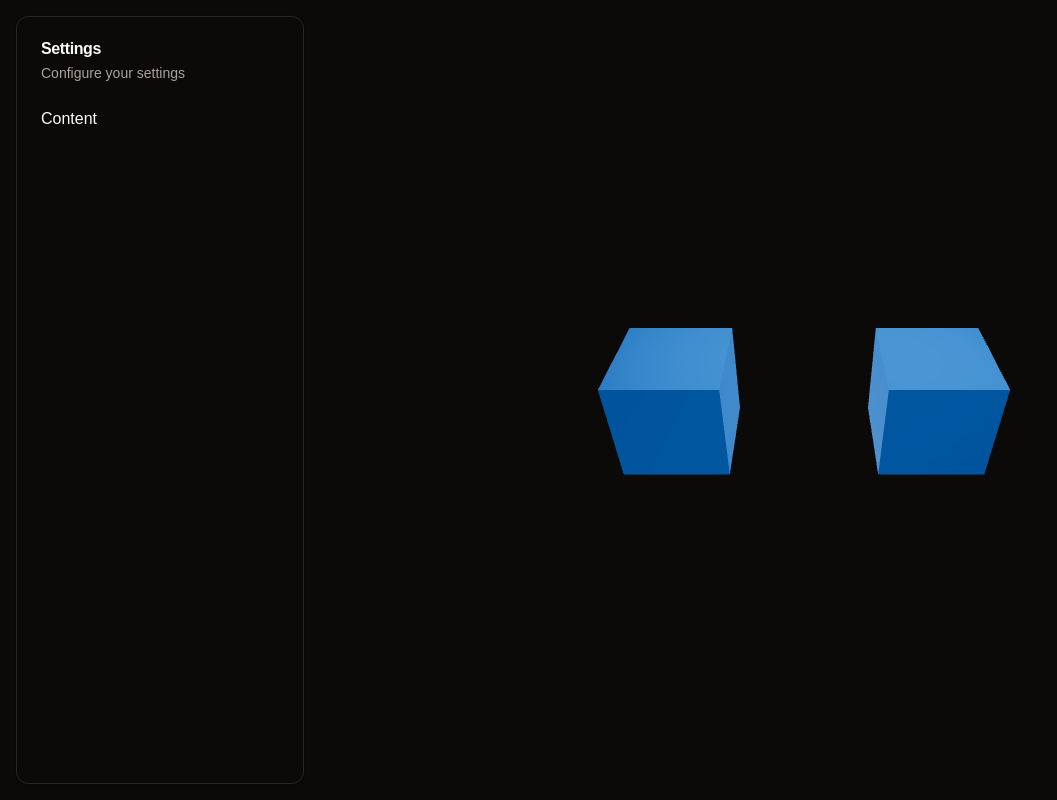
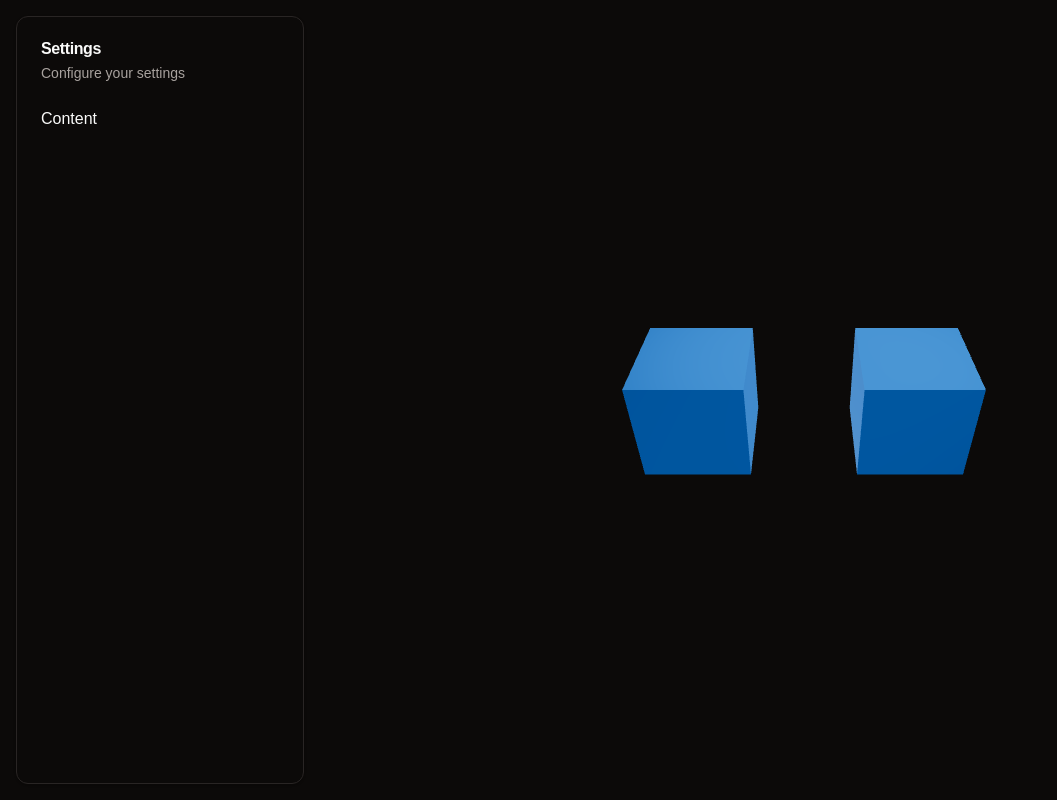
Before and after one commit to BrittleFoot/dats-new-way-3d, a Next.js app: page / in a window 1280 px wide. Shown: the whole page, without its empty margins (0-1057 px from the left). Built offline with nearby package versions, Linux system fonts and the light colour scheme.

Commit message:
camera controls

```diff
--- a/package.json
+++ b/package.json
@@ -9,7 +9,9 @@
         "lint": "next lint"
     },
     "dependencies": {
+        "@react-three/drei": "^9.120.4",
         "@react-three/fiber": "^8.17.10",
+        "@react-three/rapier": "^1.5.0",
         "class-variance-authority": "^0.7.1",
         "clsx": "^2.1.1",
         "lucide-react": "^0.469.0",
--- a/src/components/scene.tsx
+++ b/src/components/scene.tsx
@@ -1,6 +1,12 @@
+/* eslint-disable @typescript-eslint/no-unused-vars */
 'use client'
 
-import { Canvas, ThreeElements, useFrame } from '@react-three/fiber'
+import {
+    CameraControls,
+    KeyboardControls,
+    useKeyboardControls,
+} from '@react-three/drei'
+import { Canvas, ThreeElements, useFrame, useThree } from '@react-three/fiber'
 import { useRef, useState } from 'react'
 import * as THREE from 'three'
 
@@ -16,19 +22,66 @@ function Box(props: ThreeElements['mesh']) {
             {...props}
             ref={meshRef}
             scale={active ? 1.5 : 1}
-            onClick={() => setActive(!active)}
-            onPointerOver={() => setHover(true)}
-            onPointerOut={() => setHover(false)}
+            onClick={(e) => {
+                e.stopPropagation()
+                setActive(!active)
+            }}
+            onPointerOver={(e) => {
+                e.stopPropagation()
+                setHover(true)
+            }}
+            onPointerOut={(e) => {
+                e.stopPropagation()
+                setHover(false)
+            }}
         >
             <boxGeometry args={[1, 1, 1]} />
             <meshStandardMaterial color={hovered ? 'hotpink' : '#2f74c0'} />
         </mesh>
     )
 }
+function KeyControlsProvider({ children }: { children: React.ReactNode }) {
+    return (
+        <KeyboardControls
+            map={[
+                { name: 'forward', keys: ['ArrowUp', 'w', 'W', 'ц', 'Ц'] },
+                { name: 'backward', keys: ['ArrowDown', 's', 'S', 'ы', 'Ы'] },
+                { name: 'left', keys: ['ArrowLeft', 'a', 'A', 'ф', 'Ф'] },
+                { name: 'right', keys: ['ArrowRight', 'd', 'D', 'в', 'В'] },
+                { name: 'jump', keys: ['Space'] },
+                { name: 'crouch', keys: ['ShiftLeft', 'ShiftRight'] },
+            ]}
+        >
+            {children}
+        </KeyboardControls>
+    )
+}
+
+function KeyControlsHandler() {
+    const controls = useThree((state) => state.controls) as CameraControls
+    const [_, get] = useKeyboardControls()
+
+    const SPEED = 0.1
+
+    useFrame((_, delta) => {
+        const { forward, backward, left, right, jump, crouch } = get()
+
+        if (forward) controls.forward(SPEED)
+        if (backward) controls.forward(-SPEED)
+        if (jump) controls.elevate(SPEED)
+        if (crouch) controls.elevate(-SPEED)
+
+        // if (left) controls.moveRight(-SPEED)
+        // if (right) controls.moveRight(SPEED)
+    })
+
+    return <></>
+}
 
 export function Scene() {
     return (
-        <Canvas>
+        <KeyControlsProvider>
+            <Canvas shadows>
                 <ambientLight intensity={Math.PI / 2} />
                 <spotLight
                     position={[10, 10, 10]}
@@ -42,8 +95,12 @@ export function Scene() {
                     decay={0}
                     intensity={Math.PI}
                 />
-            <Box position={[-1.2, 0, 0]} />
-            <Box position={[1.2, 0, 0]} />
+                <Box position={[-1, 0, 0]} />
+                <Box position={[1, 0, 0]} />
+
+                <KeyControlsHandler />
+                <CameraControls makeDefault />
             </Canvas>
+        </KeyControlsProvider>
     )
 }
--- /dev/null
+++ b/src/lib/math.ts
@@ -0,0 +1,5 @@
+import * as THREE from 'three'
+
+export function Vec3(x?: number, y?: number, z?: number) {
+    return new THREE.Vector3(x, y, z)
+}
```
Also changed, not shown: .eslintrc.json, 2 other files (tests, documents, lock files or other folders). Lines whose indentation alone changed are shown as unchanged.
